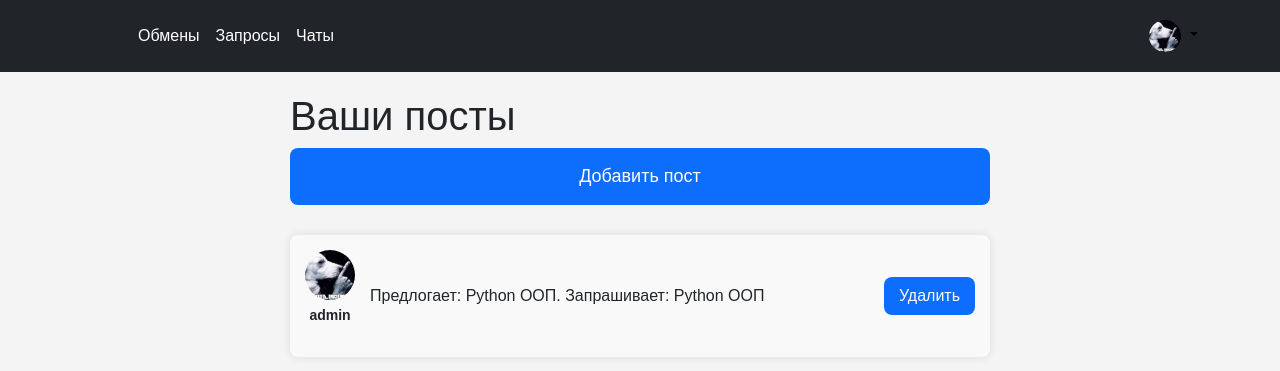
After one commit to kuramagod/SkillTrade, a Django app: page /user_posts/admin in a window 1280 px wide. The commit adds this page. Shown: the top 371 px of the page. Run offline with Django 5.2, Linux system fonts and the light colour scheme; a user stored in the database is signed in; data comes from the database, SQL or seed files in the repository; tables that the repository leaves empty hold one stand-in row (values such as "Sample post"); parts of the project's set-up code (start-up, migrations or seed data) failed here and were passed over.

Commit message:
Добавил страницу с постами для каждого пользователя. Теперь он видит все его созданные посты и может их удалить.

```diff
--- a/SkillTrade/main/templates/main/base.html
+++ b/SkillTrade/main/templates/main/base.html
@@ -53,7 +53,7 @@
                     {% endif %}
                 </a>
                 <ul class="dropdown-menu text-small">
-                    <li><a class="dropdown-item" href="{% url 'add_exchange' %}">Создать пост</a></li>
+                    <li><a class="dropdown-item" href="{% url 'user_posts' user.username %}">Ваши посты</a></li>
                     <li><a class="dropdown-item" href="{% url 'users:profile_edit' user.username %}">Настройки профиля</a></li>
                     <li><a class="dropdown-item" href="{% url 'profile_page' user.username %}">Профиль</a></li>
                     <li>
--- /dev/null
+++ b/SkillTrade/main/templates/main/user_posts.html
@@ -0,0 +1,72 @@
+{% extends 'main/base.html' %}
+
+{% block css %}
+{% load static %}
+<link rel="stylesheet" href="{% static 'main/css/base.css' %}">
+{% endblock %}
+
+{% block title %}
+UserPosts
+{% endblock %}
+
+{% block content %}
+<style>
+  .main-container {
+    justify-content: center;
+  }
+  .add-post-button {
+      display: inline-block;
+      background-color: #0d6efd;
+      color: white;
+      padding: 15px 25px;
+      font-size: 18px;
+      border: none;
+      border-radius: 8px;
+      text-decoration: none;
+      margin-bottom: 20px;
+      text-align: center;
+      transition: background-color 0.3s ease;
+      width: 700px;
+  }
+
+  .add-post-button:hover {
+      background-color: #0a58ca;
+  }
+
+  .delete-post-button {
+      display: inline-block;
+      background-color: #0d6efd;
+      color: white;
+      padding: 7px 15px;
+      font-size: 16px;
+      border: none;
+      border-radius: 8px;
+      text-decoration: none;
+      text-align: center;
+      transition: background-color 0.3s ease;
+  }
+</style>
+<main>
+    <div class="main-container">
+        <section class="posts">
+          <h1>Ваши посты</h1>
+          <a href="{% url 'create_post' %}" class="add-post-button">Добавить пост</a>
+            {% for post in posts %}
+            <article class="post">
+                <div class="user-info">
+                    <img src="{{ post.author.avatar.url|default:default_image }}" alt="Аватар">
+                    <p class="username">{{ post.author.username }}</p>
+                </div>
+                <div class="post-content">
+                    <p>Предлогает: {{ post.offered_skill.skill }}. Запрашивает: {{ post.wanted_skill.name }}</p>
+                    <form action="{% url 'post_delete' post.id %}" method="post" style="display:inline;">
+                        {% csrf_token %}
+                        <button class="delete-post-button" type="submit">Удалить</button>
+                    </form>
+                </div>
+            </article>
+            {% endfor %}
+        </section>
+    </div>
+</main>
+{% endblock %}
--- a/SkillTrade/main/urls.py
+++ b/SkillTrade/main/urls.py
@@ -7,7 +7,7 @@ urlpatterns = [
     path('', views.MainPage.as_view(), name="main_page"),
     path('profile/<str:username>', views.ProfilePage.as_view(), name="profile_page"),
     path('request/<str:username>', views.RequestPage.as_view(), name="request_page"),
-    path('add_exchange', views.AddPost.as_view(), name='add_exchange'),
+    path('create_post', views.AddPost.as_view(), name='create_post'),
     path('create-request/<int:post_id>', views.create_request, name='create_request'),
     path('update_status/', views.update_status, name='update_status'),
     path('add_skill_profile/', views.AddSkillProfile.as_view(), name='add_skill_profile'),
@@ -16,4 +16,6 @@ urlpatterns = [
     path('start_chat/<int:request_id>', views.start_chat, name="start_chat"),
     path('chats', views.ShowChats.as_view(), name="chats"),
     path('review/<int:exchange_id>/comment/create', views.AddReview.as_view(), name="add_review"),
+    path('user_posts/<str:username>', views.UserPosts.as_view(), name="user_posts"),
+    path('post_delete/<int:pk>', views.DeletePost.as_view(), name="post_delete"),
 ]
--- a/SkillTrade/main/views.py
+++ b/SkillTrade/main/views.py
@@ -113,6 +113,22 @@ class AddSkillProfile(DefaultImageMixin, CreateView):
         return super().form_valid(form)
 
 
+class UserPosts(LoginRequiredMixin, DefaultImageMixin, ListView):
+    model = PostModel
+    template_name = 'main/user_posts.html'
+    context_object_name = 'posts'
+
+    def get_queryset(self):
+        user = self.request.user
+        return PostModel.objects.filter(author=user)
+
+    def dispatch(self, request, *args, **kwargs):
+        username = kwargs.get('username')
+        if request.user.username != username:
+            return HttpResponseRedirect(reverse_lazy('main_page'))
+        return super().dispatch(request, *args, **kwargs)
+
+
 class AddPost(DefaultImageMixin, CreateView):
     form_class = AddPostForm
     template_name = 'main/add_post.html'
@@ -136,6 +152,18 @@ class AddPost(DefaultImageMixin, CreateView):
         form.instance.offered_skill = offered_skill
         form.instance.wanted_skill = wanted_skill
         return super().form_valid(form)
+
+
+class DeletePost(DeleteView):
+    model = PostModel
+    http_method_names = ['post']
+
+    def get_success_url(self):
+        return reverse_lazy('user_posts', kwargs={'username': self.request.user.username})
+
+    def form_valid(self, form):
+        self.object.delete()
+        return redirect(self.get_success_url())
 
 
 class AddReview(DefaultImageMixin, CreateView):
```
